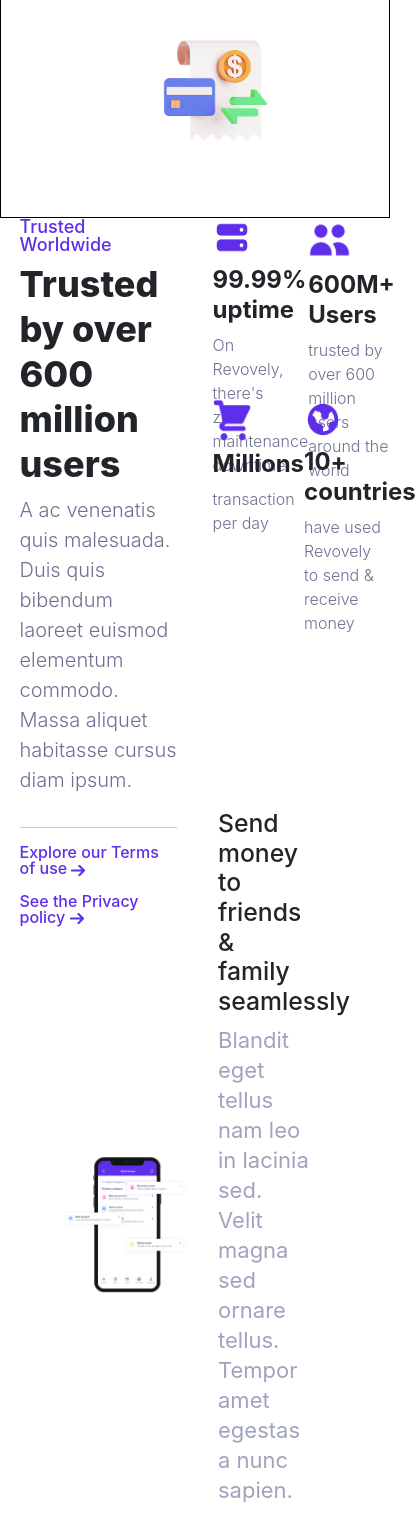
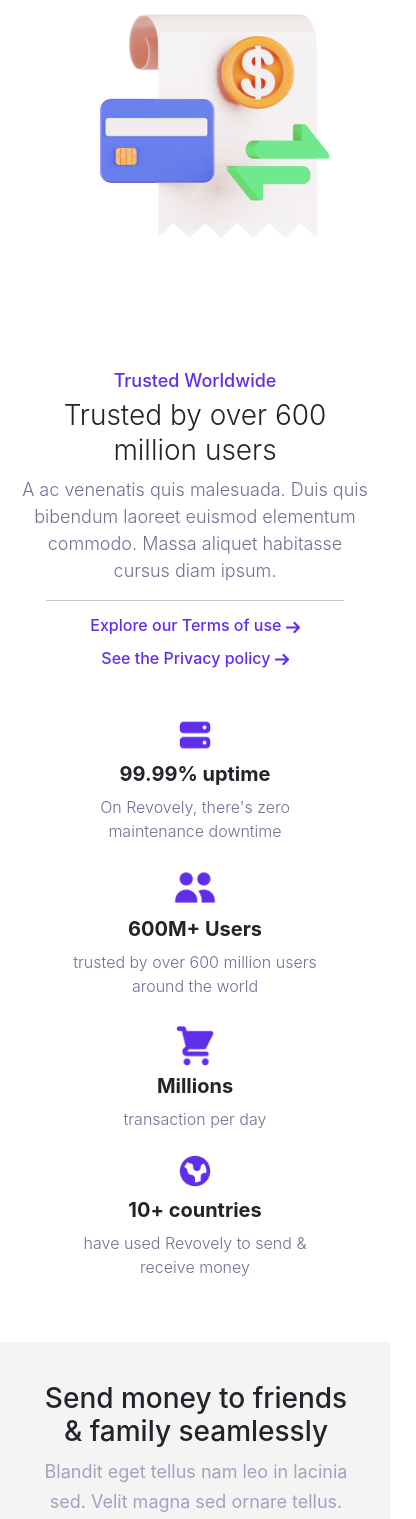
Before and after one commit to Regalcoder/revovely, a Next.js app: page / in a window 390 px wide. Shown: the part 432-1951 px from the top of the page, 416 px wide, since content can reach past the window. Built offline with nearby package versions, Linux system fonts and the light colour scheme; a web font is replaced by a local one.

Commit message:
index page mobile responsive

```diff
--- a/components/getapp.js
+++ b/components/getapp.js
@@ -17,7 +17,7 @@
                 <p className={styles.paragraph}>It only takes a few minutes to start enjoying the app.
                   Download Revovely on Google Play or the App Store.
                 </p>
-                <div className={styles.imageFlex}>
+                <div className={styles.imageFlexNew}>
                   <img className={`img-fluid ${styles.mobile}`} src="path.png" width='146.46px' />
                   <img className={`img-fluid ${styles.mobile}`} src="shape.png" width='146.46px' />
                 </div>
--- a/pages/index.js
+++ b/pages/index.js
@@ -29,17 +29,19 @@
       </Container>
       <div className={styles.container2}>
         <div className={styles.subcontainer2}>
+
           <div className={styles.textContainer2}>
             <h6 className={styles.colorText}>Trusted Worldwide</h6>
             <h1 className={styles.mainHeader}>Trusted by over 600 million users</h1>
             <p className={styles.texts}>A ac venenatis quis malesuada. Duis quis bibendum laoreet euismod elementum commodo.
               Massa aliquet habitasse cursus diam ipsum.
             </p>
-            <hr/>
-            <Link href=''><a className={styles.colorLink}>Explore our Terms of use <img className='img-fluid' src='line.png'/></a></Link>
+            <hr className={styles.line}/>
+            <Link href=''><a className={`mt-3 ${styles.colorLink}`}>Explore our Terms of use <img className='img-fluid' src='line.png'/></a></Link>
             <Link href=''><a className={`mt-3 ${styles.colorLink}`}>See the Privacy policy <img className='img-fluid' src='line.png'/></a></Link>
           </div>
-          <div className={styles.userContainer}>
+          <div  className={styles.userContainer}>
+
             <div className={styles.flexContainer}>
               <div className={styles.columns}>
                 <img  src="server.png" className={`img-fluid mb-2`} width='38.4px' height='33.6px'/>
@@ -48,15 +50,15 @@
                   maintenance downtime
                 </p>
               </div>
-              <div className={styles.columns}>
-                <img src='users.png' className={`img-fluid mb-2`} width='43.2px' height='33.6px'/>
+              <div className={` ${styles.columns}`}>
+                <img src='users.png' className={`img-fluid mb-2 ${styles.tabMargin}`} width='43.2px' height='33.6px'/>
                 <h3 className={styles.topText}>600M+ Users</h3>
                 <p className={styles.paraSize}>trusted by over 600 million users
                   around the world
                 </p>
               </div>
             </div>
-            <div className={styles.flexContainer}>
+            <div className={`${styles.tabmargin} ${styles.flexContainer}`}>
               <div className={styles.columns2}>
                 <img src="vector5.png" className={`img-fluid mb-2`} width='38.4px' height='40.8px'/>
                 <h3 className={styles.topText}>Millions</h3>
@@ -69,11 +71,12 @@
               </div>
             </div>
           </div>
+
         </div>
       </div>
       <div className={styles.container3}>
         <div className={`me-3 ${styles.subcontainer3}`}>
-           <div className={styles.imageContainer}><img src='phone1.png' width='401px' className={`img-fluid mt-5`}/></div>
+          <div className={styles.imageContainer}><img src='phone1.png' width='401px' className={`img-fluid ${styles.imageMargin}`}/></div>
           <div className={styles.rightContent}>
             <h2 className={styles.leftHeader}>Send money to friends & family seamlessly</h2>
             <p className={styles.leftText}>Blandit eget tellus nam leo in lacinia
@@ -99,12 +102,12 @@
         </div>
       </div>
 
-      <div className={styles.container3}>
-        <div className={`me-1 ${styles.subcontainer3}`}>
-           <div className={styles.imageContainer}><img src='phone3.png' width='401px' className={`img-fluid mt-5`}/></div>
-        <div className={styles.rightContent}>
-          <h2 className={styles.leftHeader}>Set goals and track your spendings</h2>
-          <p className={styles.leftText}>Blandit eget tellus nam leo in lacinia
+      <div className={styles.containerNew}>
+        <div className={`me-1 ${styles.subcontainer5}`}>
+           <div className={styles.imageContainer5}><img src='phone3.png' width='401px' className={`img-fluid mt-5 ${styles.phoneImage}`}/></div>
+        <div className={`${styles.rightContent5}`}>
+          <h2 className={styles.leftHeader5}>Set goals and track your spendings</h2>
+          <p className={styles.leftText5}>Blandit eget tellus nam leo in lacinia
             sed. Velit magna sed ornare tellus. Tempor
             amet egestas a nunc sapien.
           </p>
--- a/styles/Home.module.css
+++ b/styles/Home.module.css
@@ -1,135 +1,3 @@
-/*.container {
-/* .container {
-  padding: 0 2rem;
-}
-
-.main {
-  min-height: 100vh;
-  padding: 4rem 0;
-  flex: 1;
-  display: flex;
-  flex-direction: column;
-  justify-content: center;
-  align-items: center;
-}
-
-.footer {
-  display: flex;
-  flex: 1;
-  padding: 2rem 0;
-  border-top: 1px solid #eaeaea;
-  justify-content: center;
-  align-items: center;
-}
-
-.footer a {
-  display: flex;
-  justify-content: center;
-  align-items: center;
-  flex-grow: 1;
-}
-
-.title a {
-  color: #0070f3;
-  text-decoration: none;
-}
-
-.title a:hover,
-.title a:focus,
-.title a:active {
-  text-decoration: underline;
-}
-
-.title {
-  margin: 0;
-  line-height: 1.15;
-  font-size: 4rem;
-}
-
-.title,
-.description {
-  text-align: center;
-}
-
-.description {
-  margin: 4rem 0;
-  line-height: 1.5;
-  font-size: 1.5rem;
-}
-
-.code {
-  background: #fafafa;
-  border-radius: 5px;
-  padding: 0.75rem;
-  font-size: 1.1rem;
-  font-family: Menlo, Monaco, Lucida Console, Liberation Mono, DejaVu Sans Mono,
-    Bitstream Vera Sans Mono, Courier New, monospace;
-}
-
-.grid {
-  display: flex;
-  align-items: center;
-  justify-content: center;
-  flex-wrap: wrap;
-  max-width: 800px;
-}
-
-.card {
-  margin: 1rem;
-  padding: 1.5rem;
-  text-align: left;
-  color: inherit;
-  text-decoration: none;
-  border: 1px solid #eaeaea;
-  border-radius: 10px;
-  transition: color 0.15s ease, border-color 0.15s ease;
-  max-width: 300px;
-}
-
-.card:hover,
-.card:focus,
-.card:active {
-  color: #0070f3;
-  border-color: #0070f3;
-}
-
-.card h2 {
-  margin: 0 0 1rem 0;
-  font-size: 1.5rem;
-}
-
-.card p {
-  margin: 0;
-  font-size: 1.25rem;
-  line-height: 1.5;
-}
-
-.logo {
-  height: 1em;
-  margin-left: 0.5rem;
-}
-
-@media (max-width: 600px) {
-  .grid {
-    width: 100%;
-    flex-direction: column;
-  }
-}
-
-@media (prefers-color-scheme: dark) {
-  .card,
-  .footer {
-    border-color: #222;
-  }
-  .code {
-    background: #111;
-  }
-  .logo img {
-    filter: invert(1);
-  }
-}  */
-
-
 /* landing page styling */
 
 .body{
@@ -143,7 +11,6 @@
 .container1{
   width: 100%;
   height: 90vh;
-
 }
 
 .subcontainer{
@@ -187,21 +54,26 @@
 
 .container2{
   width: 100%;
-  height: 70vh;
+  height: auto;
+
 }
 
 .subcontainer2{
   width: 90%;
-  height: 400px;
+  height: auto;
   display: flex;
   margin: auto;
-  justify-content: space-between;
+  gap: 50px;
 }
 
+.line{
+  width: 85%;
+}
 .textContainer2{
   display: flex;
   flex-direction: column;
-  width: 45%;
+  width: 55%;
+  margin-top: 30px;
 }
 
 .colorText{
@@ -234,10 +106,12 @@
 
 .userContainer{
   width: 45%;
-  height: 332px;
+  height: auto;
   display: flex;
   flex-direction: column;
   justify-content: space-between;
+  margin-top: 20px;
+  margin-bottom: 40px;
 }
 
 .flexContainer{
@@ -290,48 +164,45 @@
   text-align: left;
   padding: 25px;
 }
-/* .faq details summary::-webkit-details-marker {
-  display: none;
-  border: 1px solid black;
-} */
-/* .faq details summary:before {
-  content: "\25B8";
-  color: #696f7c;
-  margin-right: 5px;
-  display: absolute;
-  right: 10px;
-  border: 1px solid black;
-} */
 
+.container3{
+  background-color: #F4F4F4;
+  padding-bottom: 50px;
+}
 
 .subcontainer3{
   display: flex;
   justify-content: space-between;
-  width: 80%;
+  width: 70%;
   align-items: center;
-  margin: auto;
+  margin: auto 260px;
 }
 
 .imageContainer{
   width: 40%;
   margin-top: 20px;
 }
+
+.imageMargin{
+  margin-top: 50px;
+}
+
 .rightContent{
    width: 50%;
 }
 
 .leftHeader{
   font-weight: 500;
-  size: 40px;
-  width: 60%;
+  font-size: 40px;
+  width: 100%;
 }
 
 .leftText{
   font-weight: 400;
-  font-size: 22px;
+  font-size: 25px;
   line-height: 30px;
   color: #A0A3BD;
-  width: 60%;
+  width: 100%;
 }
 
 .button{
@@ -343,7 +214,8 @@
 
 .container4{
   width: 100%;
-  height: 90vh;
+  height: auto;
+  padding-bottom: 40px;
 }
 
 .imageContainer2{
@@ -356,6 +228,7 @@
   width: 80%;
   align-items: center;
   margin: auto;
+  justify-content: space-between;
 }
 
 .smallHeading{
@@ -403,6 +276,45 @@
   height: 65vh;
 }
 
+.containerNew{
+  width: 100%;
+  height: auto;
+  background-color: #F4F4F4;
+  ;
+}
+
+.subcontainer5{
+  display: flex;
+  width: 80%;
+  align-items: center;
+  margin: 0 200px;
+}
+
+.rightContent5{
+  width: 70% !important;
+  margin-bottom: 20px;
+  margin-top: 40px;
+}
+
+.imageContainer5{
+  width: 50%;
+  margin-top: 20px;
+}
+
+.leftHeader5{
+  font-weight: 500;
+  font-size: 40px;
+  width: 80%;
+}
+
+.leftText5{
+  font-weight: 400;
+  font-size: 25px;
+  line-height: 30px;
+  color: #A0A3BD;
+  width: 80%;
+}
+
 .textSize{
   width: 500px;
   height: 100px;
@@ -412,6 +324,8 @@
 .imageFlex{
   display: flex;
   gap: 20px;
+  align-items: center;
+  justify-content: center;
 }
 
 .logoContainer{
@@ -424,6 +338,156 @@
 
 .logos{
   margin: auto;
+}
+
+/* tablet screen */
+@media all and (max-width: 780px){
+  .container1{
+    height: auto;
+
+  }
+  .subcontainer{
+    align-items: center;
+    justify-content: center;
+    margin-bottom: 40px;
+  }
+
+  .headerText{
+    font-size: 32px;
+    width: 100%;
+    height: 78px;
+    line-height: 38.73px;
+
+  }
+
+  .paraText{
+    font-size: 19px;
+    line-height: 150%;
+    width: 100%;
+
+  }
+
+  .textContainer{
+    display: flex;
+    flex-direction: column;
+    gap: 15px;
+  }
+
+  .mainHeader{
+    font-weight: 900;
+    font-size: 25px;
+  }
+
+  .texts{
+    font-weight: 300;
+    font-size: 18px;
+    line-height: 150%;
+    color: #6E7191;
+  }
+
+  .topText{
+    font-size: 20px;
+  }
+  .tabmargin{
+    margin-top: 50px;
+  }
+
+  .textWidth{
+    width: 100%;
+  }
+
+  .subcontainer3{
+    display: flex;
+    width: 80%;
+    align-items: center;
+    padding-bottom: 25px;
+    margin: 0 80px !important;
+  }
+
+  .rightContent{
+    margin-top: 60px;
+    width: 50%;
+ }
+
+  .leftHeader{
+    font-size: 30px;
+    width: 100%;
+  }
+
+  .leftText{
+    font-weight: 400;
+  font-size: 18px;
+  line-height: 30px;
+  color: #A0A3BD;
+  width: 100%;
+  }
+
+  .container4{
+    height: auto;
+  }
+
+  .subcontainer4{
+      justify-content: space-between;
+      margin: 10px 90px 15px;
+    }
+
+    .imageContainer2{
+      width: 30%;
+    }
+
+    .rightContent2{
+      width: 100% !important;
+      margin-bottom: 20px;
+      margin-top: 40px;
+   }
+
+   .container5{
+    width: 100%;
+    height: 65vh;
+  }
+
+  .containerNew{
+    width: 100%;
+    height: auto;
+    background-color: #F4F4F4;
+
+  }
+
+  .subcontainer5{
+    display: flex;
+    width: 90%;
+    align-items: center;
+    gap: 40px;
+    margin: auto;
+  }
+
+  .rightContent5{
+    width: 50% !important;
+    margin-bottom: 20px;
+    margin-top: 80px;
+  }
+
+  .imageContainer5{
+    width: 40%;
+  }
+
+  .leftHeader5{
+    font-weight: 500;
+    font-size: 35px;
+    width: 100%;
+  }
+
+  .leftText5{
+    font-weight: 400;
+    font-size: 22px;
+    line-height: 30px;
+    color: #A0A3BD;
+    width: 100%;
+  }
+
+  .logoContainer{
+   height: 80px;
+  }
 }
 
 /* normal screen size mobile phone view */
@@ -445,31 +509,199 @@
     font-size: 33px;
     text-align: center;
     width: 100%;
-
-
+    padding-right: 30px;
+    line-height: 30px;
   }
 
   .paraText{
     font-size: 17px;
     text-align: center;
     width: 100%;
+    padding-right: 30px;
+    line-height: 20px;
   }
 
   .textContainer{
     display: flex;
     flex-direction: column;
     gap: 15px;
-  }
-  .buttonContainer{
-    width: 100%;
-    background-color: aqua;
-    margin: auto;
-    display: flex;
+
   }
   .button{
     margin: auto;
+  }
 
+  .subcontainer2{
+    flex-direction: column;
+    text-align: center;
+    justify-content: center;
+    align-items: center;
   }
+
+  .flexContainer{
+    flex-direction: column;
+    width: 100%;
+    align-items: center;
+    justify-content: unset;
+  }
+
+  .textContainer2{
+    width: 100%;
+  }
+
+  .mainHeader{
+    font-weight: 300;
+    width: 100%;
+    font-size: 28px !important;
+  }
+
+  .line{
+    margin: auto;
+  }
+
+  .userContainer{
+    width: 100%;
+    margin-top: 0;
+    margin-bottom: 40px;
+    justify-content: unset;
+  }
+
+  .tabmargin{
+    margin-top: 10px !important;
+  }
+
+  .container3{
+    padding-top: unset;
+    margin-right: 0px;
+  }
+
+  .subcontainer3{
+    flex-direction: column-reverse;
+    text-align: center;
+    margin: 0 40px !important;
+    padding-bottom: unset;
+  }
+
+  .imageMargin{
+    margin-top: 0;
+  }
+
+  .rightContent{
+    width: 100% !important;
+    margin-bottom: 20px;
+    margin-top: 40px;
+ }
+
+  .leftHeader{
+    width: 100%;
+    font-size: 28px !important;
+  }
+
+  .imageContainer{
+    width: 80%;
+    margin: 20px auto;
+  }
+
+  .container4{
+    padding-bottom: unset;
+  }
+
+  .subcontainer4{
+    flex-direction: column;
+    text-align: center;
+    margin: 0 40px ;
+  }
+
+  .imageContainer2{
+    width: 60%;
+    margin: 0 0 30px 60px;
+  }
+
+  .rightContent2{
+    width: 100% !important;
+    margin-bottom: 0;
+    margin-top: 0;
+ }
+
+
+ .container5{
+  width: 100%;
+  height: auto;
+}
+
+.containerbox2{
+  width: 100%;
+  height: auto;
+  display: flex;
+  align-items: center;
+
+  gap: 10px;
+  padding-top: 10px;
+}
+
+.imageFlex{
+  margin-top: 30px;
+  margin-bottom: 20px;
+}
+
+.largeHeader{
+  font-size: 25px;
+}
+
+.containerNew{
+  width: 100%;
+  height: auto;
+  background-color: #F4F4F4;
+  ;
+}
+
+.subcontainer5{
+  flex-direction: column-reverse;
+  text-align: center;
+  margin: 0 20px !important;
+  padding-bottom: 30px;
+  padding-top: 30px;
+}
+
+.rightContent5{
+  width: 100% !important;
+  margin: 0;
+
+}
+
+.imageContainer5{
+  width: 70%;
+  height: auto;
+  margin: 0px;
+}
+
+.phoneImage{
+  margin-top: 0 !important;
+}
+
+.leftHeader5{
+  font-weight: 500;
+  font-size: 25px;
+  width: 100%;
+}
+
+.leftText5{
+  font-weight: 400;
+  font-size: 16px;
+  line-height: 20px;
+  color: #A0A3BD;
+  width: 100%;
+}
+
+.logoContainer{
+
+  height: 80px;
+}
+
+
+.logos{
+  width: 480px;
+}
 }
 
 
@@ -481,7 +713,7 @@
 
   .subcontainer{
     padding-bottom: 30px;
-    padding-top: 30px;
+    padding-top: unset;
   }
 
   .paraText{
@@ -528,45 +760,46 @@
     width: 145px;
     height: 42px;
     font-size: 14px;
+  }
 
+  .mainHeader{
+    font-size: 23px !important;
+  }
+
+  .texts{
+    font-size: 15px !important;
+  }
+
+  .subcontainer3{
+    margin: 0 40px !important;
+  }
+
+  .leftHeader{
+    font-size: 22px !important;
+  }
+
+  .imageContainer{
+    width: 80%;
+    margin: 20px auto;
+  }
+
+  .leftText{
+
+    font-size: 17px !important;
+    line-height: 25px !important;
+    width: 100% !important;
+  }
+
+  .imageFlex{
+    margin-top: 10px;
+    margin-bottom: 20px;
+  }
+
+  .largeHeader{
+    font-size: 20px;
+  }
+
+  .textSize{
+    font-size: 12px;
   }
 }
-
-
-/* tablet screen */
-@media all and (max-width: 780px){
-  .container1{
-    height: auto;
-    border: 1px solid black;
-  }
-
-
-  .subcontainer{
-    align-items: center;
-    justify-content: center;
-    margin-bottom: 40px;
-  }
-
-  .headerText{
-    font-size: 32px;
-    width: 100%;
-    height: 78px;
-    line-height: 38.73px;
-
-  }
-
-  .paraText{
-    font-size: 19px;
-    line-height: 150%;
-    width: 100%;
-
-  }
-
-  .textContainer{
-    display: flex;
-    flex-direction: column;
-    gap: 15px;
-  }
-
-
-}
```
Also changed, not shown: styles/Getapp.module.css (+24 -10 lines). Lines whose indentation alone changed are shown as unchanged.
